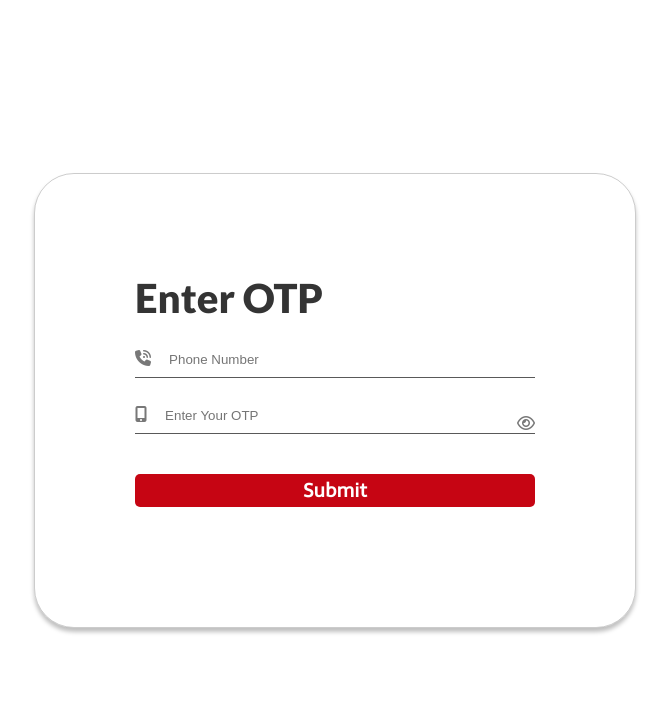
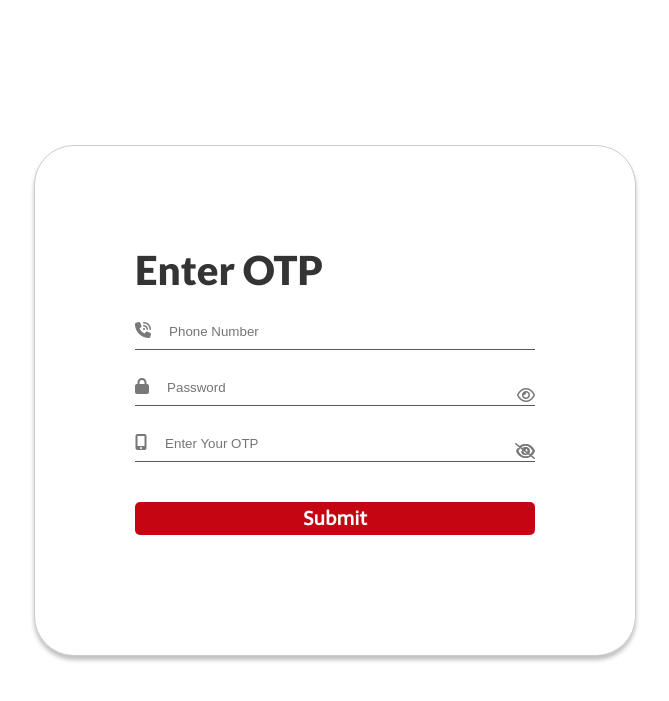
Before and after one commit to thohid12/Blood, a Django app: template templates/otp.html in a window 1280 px wide. Shown: the top 701 px of the page, without its empty margins (305-974 px from the left). Run offline with Django 5.2, Linux system fonts and the light colour scheme; the template is opened without the code that fills it, so the values that code supplies are empty; parts of the project's set-up code (start-up, migrations or seed data) failed here and were passed over; some libraries are stand-ins or nearby versions.

Commit message:
Update otp.html for pass

```diff
--- a/templates/otp.html
+++ b/templates/otp.html
@@ -29,8 +29,16 @@
                         required />
                 </div>
                 <div class="input_container">
+                    <i class="fa-solid fa-lock"></i>
+                    <input type="password" name="password" id="password" oninput="hideText()" placeholder="Password"
+                        required />
+                    <i class="eye fa-regular fa-eye"></i>
+                    <i class="eye fa-regular fa-eye-slash"></i>
+
+                </div>
+                <div class="input_container">
                      <i class="fa-solid fa-mobile-alt"></i>
-                    <input type="password" name="password" id="password" oninput="hideText()" placeholder="Enter Your OTP"
+                    <input type="password" name="password" id="password1" oninput="hideText()" placeholder="Enter Your OTP"
                         required />
                     <i class="eye fa-regular fa-eye"></i>
                     <i class="eye fa-regular fa-eye-slash"></i>
```
